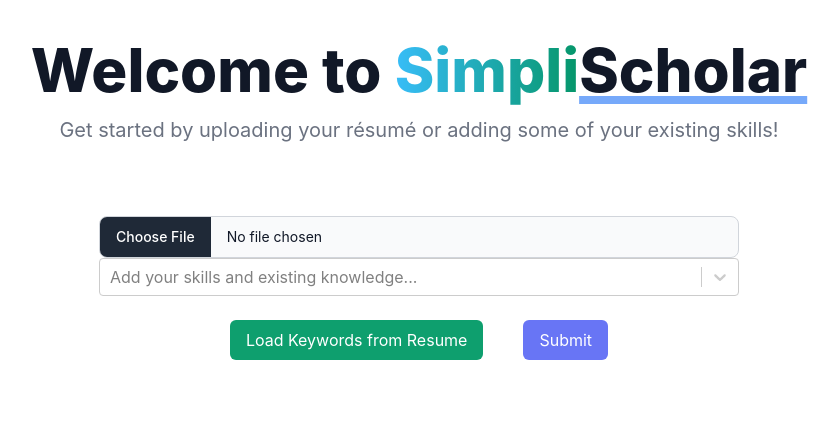
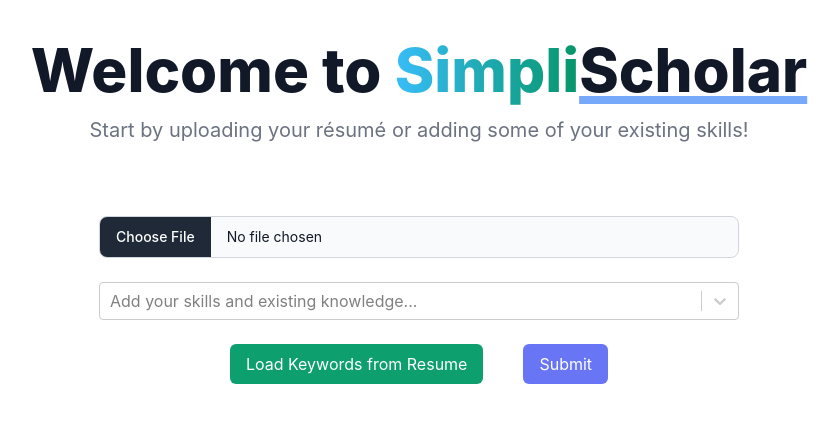
Before and after one commit to AbirHaque/HackKU2023, a React (Create React App) app in the folder webapp/: page / in a window 1280 px wide. Shown: the top 422 px of the page, without its empty margins (221-1060 px from the left). Built offline with nearby package versions, Linux system fonts and the light colour scheme.

Commit message:
Update FrontPage.js

```diff
--- a/webapp/src/components/FrontPage/FrontPage.js
+++ b/webapp/src/components/FrontPage/FrontPage.js
@@ -56,7 +56,7 @@
 
     <div class="py-10 text-center">
     <h1 class="mb-4 text-3xl font-extrabold text-gray-900 dark:text-white md:text-5xl lg:text-6xl">Welcome to <span class="text-transparent bg-clip-text bg-gradient-to-r to-emerald-600 from-sky-400">Simpli</span><span class="underline underline-offset-3 decoration-8 decoration-blue-400 dark:decoration-blue-600">Scholar</span></h1>
-    <p class="mb-6 text-lg font-normal text-gray-500 lg:text-xl sm:px-16 xl:px-48 dark:text-gray-400">Get started by uploading your résumé or adding some of your existing skills!</p>
+    <p class="mb-6 text-lg font-normal text-gray-500 lg:text-xl sm:px-16 xl:px-48 dark:text-gray-400">Start by uploading your résumé or adding some of your existing skills!</p>
     </div>
     <div className="flex items-center justify-center">
 
@@ -75,6 +75,7 @@
                 onChange={handleFileChange}
             />
         </div>
+        <br></br>
         <CreatableReactSelect
             isMulti
             onCreateOption = {knownKeyword => {
```
